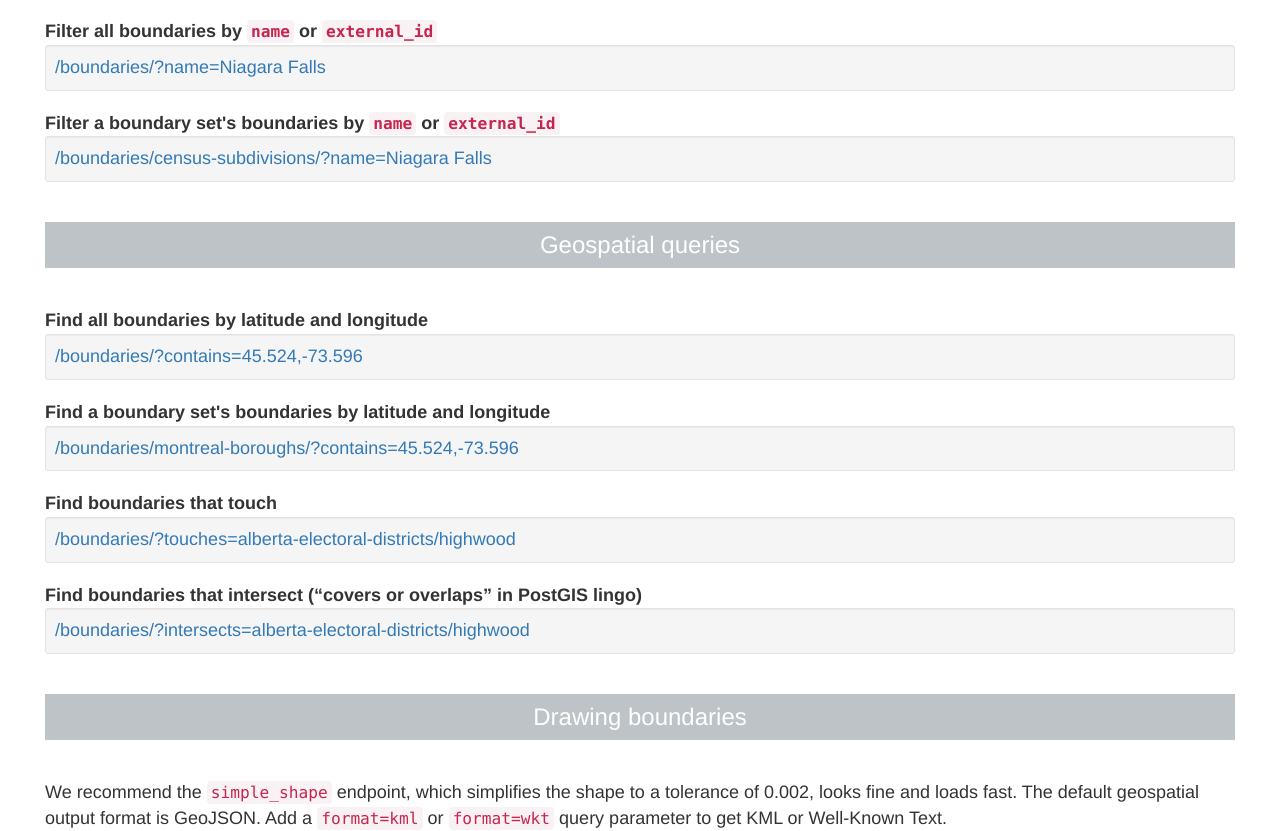
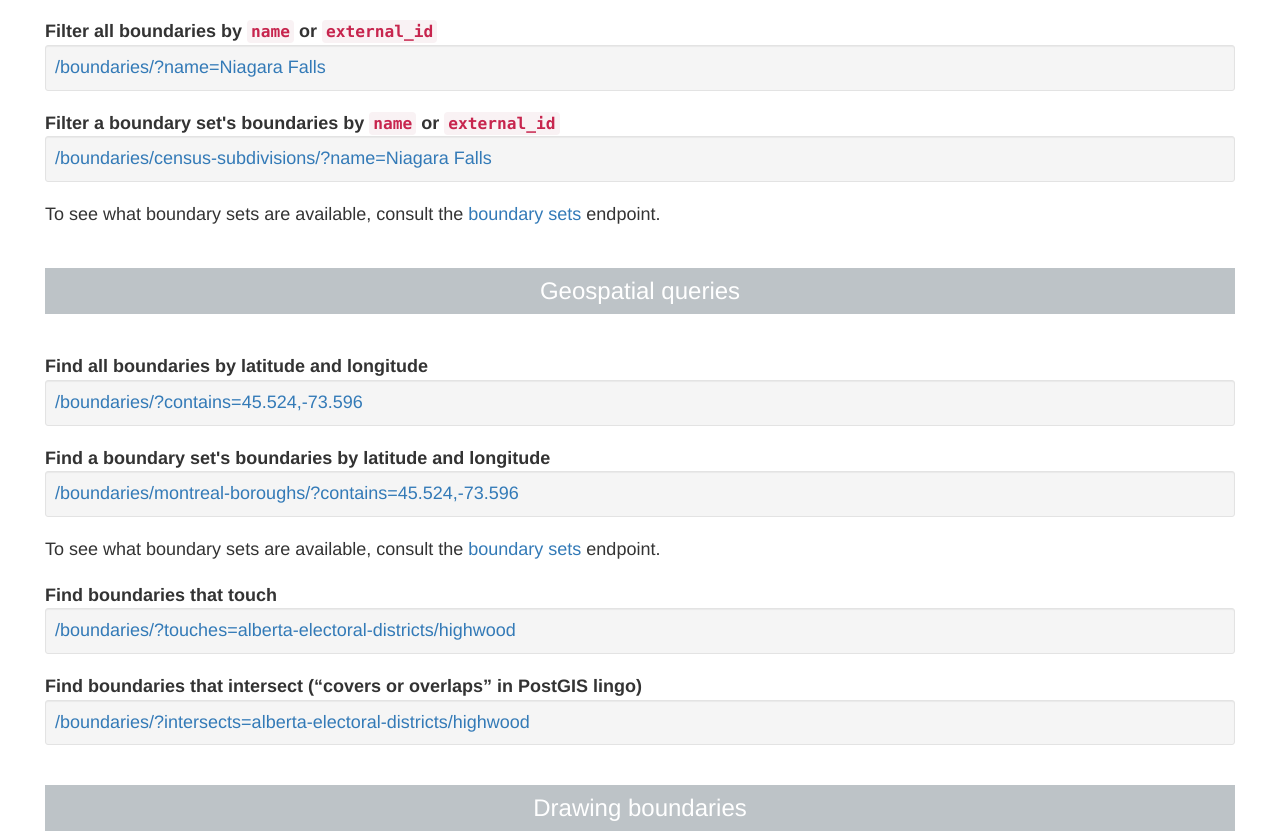
Before and after one commit to opennorth/represent-canada, a Django app: template finder/templates/api.html in a window 1280 px wide. Shown: the part 4003-4834 px from the top of the page. Run offline with Django 3.2, Linux system fonts and the light colour scheme; the template is opened without the code that fills it, so the values that code supplies are empty; some libraries are stand-ins or nearby versions.

Commit message:
more links between docs

```diff
--- a/finder/templates/api.html
+++ b/finder/templates/api.html
@@ -171,6 +171,7 @@
       <dt>Filter a boundary set's boundaries by <code>name</code> or <code>external_id</code></dt>
       <dd>
         <a class="example" href="/boundaries/census-subdivisions/?name=Niagara%20Falls&amp;format=apibrowser">/boundaries/census-subdivisions/?name=Niagara Falls</a>
+        <p>To see what boundary sets are available, consult the <a href="#boundaryset">boundary sets</a> endpoint.</p>
       </dd>
     </dl>
 
@@ -184,6 +185,7 @@
       <dt>Find a boundary set's boundaries by latitude and longitude</dt>
       <dd>
         <a class="example" href="/boundaries/montreal-boroughs/?contains=45.524,-73.596&amp;format=apibrowser">/boundaries/montreal-boroughs/?contains=45.524,-73.596</a>
+        <p>To see what boundary sets are available, consult the <a href="#boundaryset">boundary sets</a> endpoint.</p>
       </dd>
       <dt>Find boundaries that touch</dt>
       <dd>
@@ -274,6 +276,7 @@
       <dt>Find a representative set's representatives by latitude and longitude</dt>
       <dd>
         <a class="example" href="/representatives/house-of-commons/?point=45.524,-73.596&amp;format=apibrowser">/representatives/house-of-commons/?point=45.524,-73.596</a>
+        <p>To see what representative sets are available, consult the <a href="#representativeset">representative sets</a> endpoint.</p>
       </dd>
       <dt>Get the representatives for one boundary</dt>
       <dd>
@@ -290,6 +293,7 @@
       <dt>Filter a representative set's representatives by <code>name</code>, <code>first_name</code>, <code>last_name</code>, <code>gender</code>, <code>district_name</code>, <code>elected_office</code> or <code>party_name</code></dt>
       <dd>
         <a class="example" href="/representatives/house-of-commons/?last_name=Harper&amp;format=apibrowser">/representatives/house-of-commons/?last_name=Harper</a>
+        <p>To see what representative sets are available, consult the <a href="#representativeset">representative sets</a> endpoint.</p>
       </dd>
     </dl>
 
```
